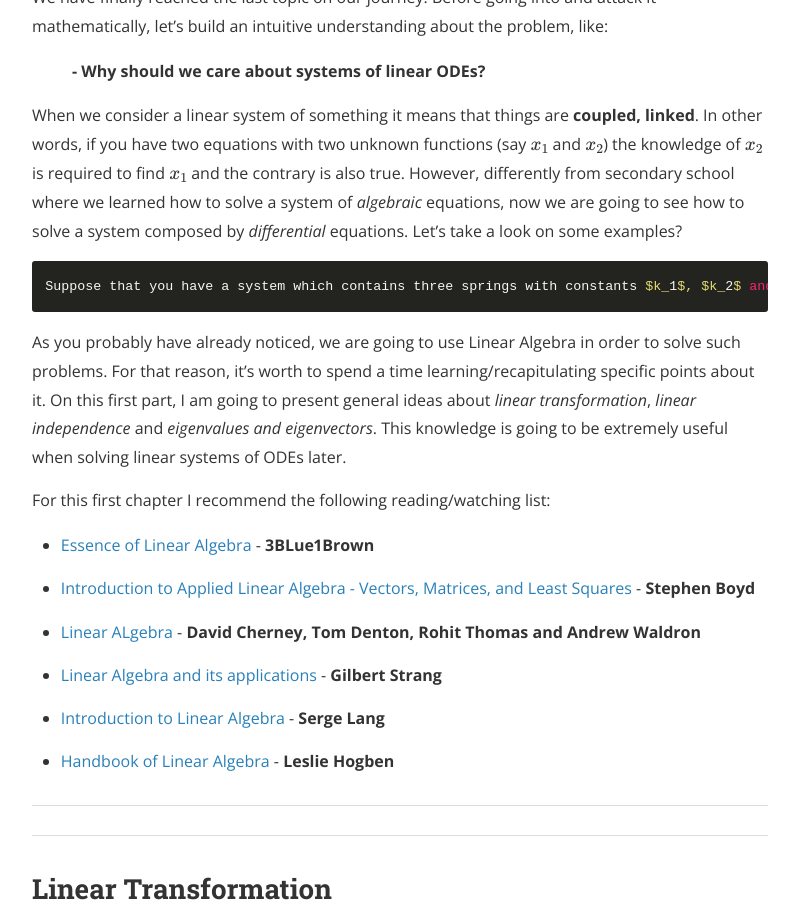
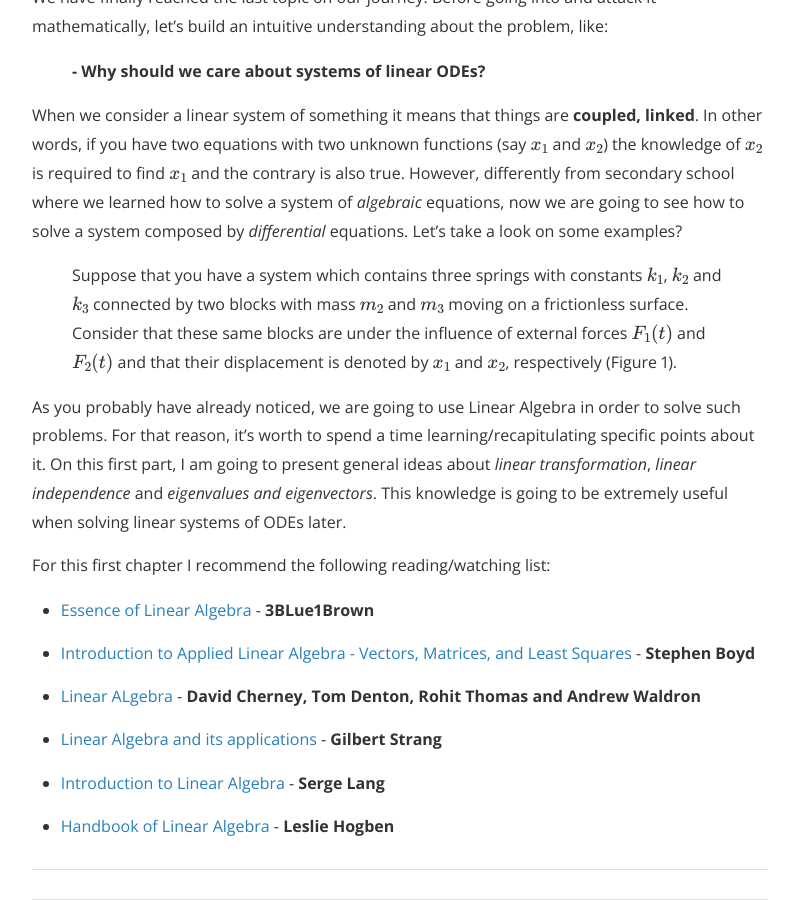
Before and after one commit to vic1309/lerofly, a Jekyll site: the page built from _posts/2019-06-06-linear_pt1.markdown, in a window 1280 px wide and 900 px high, scrolled down 723 px. Shown: the whole window, without its empty margins (240-1039 px from the left). Built offline with Jekyll 4.4.1, drawn with Linux system fonts in a browser that asks for light colours; nearby versions of some CDN libraries; formulas are drawn with MathJax 3; a script that is not in the unit is left out.

Commit message:
Update 2019-06-06-linear_pt1.markdown

```diff
--- a/_posts/2019-06-06-linear_pt1.markdown
+++ b/_posts/2019-06-06-linear_pt1.markdown
@@ -17,7 +17,7 @@
 When we consider a linear system of something it means that things are **coupled, linked**. In other words, if you have two equations with two unknown functions (say $x_1$ and $x_2$) the knowledge of $x_2$ is required to find $x_1$ and the contrary is also true. However, differently from secondary school where we learned how to solve a system of *algebraic* equations, now we are going to see how to solve a system composed by *differential* equations. Let's take a look on some examples?
 
 
-    Suppose that you have a system which contains three springs with constants $k_1$, $k_2$ and $k_3$ connected by two blocks with mass $m_2$ and $m_3$ moving on a frictionless surface. Consider that these same blocks are under the influence of external forces $F_1(t)$ and $F_2(t)$.
+> Suppose that you have a system which contains three springs with constants $k_1$, $k_2$ and $k_3$ connected by two blocks with mass $m_2$ and $m_3$ moving on a frictionless surface. Consider that these same blocks are under the influence of external forces $F_1(t)$ and $F_2(t)$ and that their displacement is denoted by $x_1$ and $x_2$, respectively (Figure 1).
 
 
 As you probably have already noticed, we are going to use Linear Algebra in order to solve such problems. For that reason, it's worth to spend a time learning/recapitulating specific points about it. On this first part, I am going to present general ideas about *linear transformation*, *linear independence* and *eigenvalues and eigenvectors*. This knowledge is going to be extremely useful when solving linear systems of ODEs later.
```
